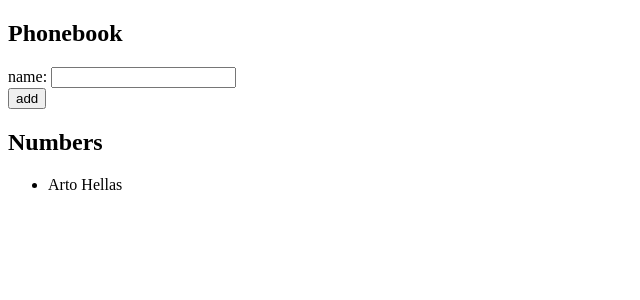
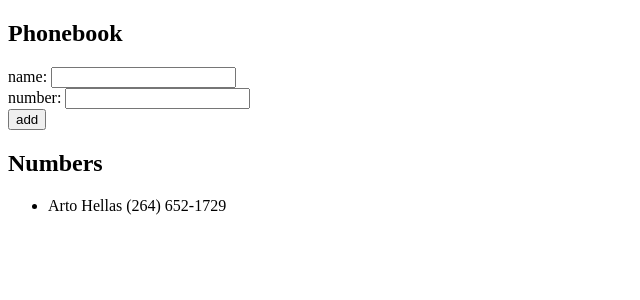
Before and after one commit to devinlizardi/Fullstack-Open-2022-Submissions, a React (Create React App) app in the folder part2/phonebook/: page / in a window 1280 px wide. Shown: the top 300 px of the page, without its empty margins (0-640 px from the left). Built offline with nearby package versions, Linux system fonts and the light colour scheme.

Commit message:
2.8 complete

```diff
--- a/part2/phonebook/src/App.js
+++ b/part2/phonebook/src/App.js
@@ -1,34 +1,39 @@
-import { useState } from 'react'
+import { useState } from "react";
 
 const App = () => {
-  const [persons, setPersons] = useState([
-    { name: 'Arto Hellas' }
-  ])
-  const [newName, setNewName] = useState('')
+  const [persons, setPersons] = useState([{ name: "Arto Hellas", number: "(264) 652-1729" }]);
+  const [newName, setNewName] = useState("");
+  const [newNumber, setNewNumber] = useState("");
 
   const handleSubmit = (event) => {
-    event.preventDefault()
-    const newPerson = { name: newName }
-    const isRepeat = persons.filter(p => p.name === newName).length > 0
+    event.preventDefault();
+    const newPerson = { name: newName, number: newNumber };
+    const isRepeat = persons.filter((p) => p.name === newName).length > 0;
 
     if (!isRepeat) {
-      setPersons(persons.concat(newPerson))
-      setNewName("")
+      setPersons(persons.concat(newPerson));
+      setNewName("");
+      setNewNumber("");
     } else {
-      alert(`${newName} already in phonebook`)
+      alert(`${newName} already in phonebook`);
     }
-  }
+  };
 
   const handleNameChange = (event) => {
-    setNewName(event.target.value)
-  }
+    setNewName(event.target.value);
+  };
+
+  const handleNumberChange = (e) => {
+    setNewNumber(e.target.value);
+  };
 
   return (
     <div>
       <h2>Phonebook</h2>
       <form onSubmit={handleSubmit}>
         <div>
-          name: <input value={newName} onChange={handleNameChange} />
+          name: <input value={newName} onChange={handleNameChange} /> <br />
+          number: <input value={newNumber} onChange={handleNumberChange} />
         </div>
         <div>
           <button type="submit">add</button>
@@ -36,10 +41,14 @@ const App = () => {
       </form>
       <h2>Numbers</h2>
       <ul>
-        {persons.map(person => <li key={person.name}>{person.name}</li>)}
+        {persons.map((person) => (
+          <li key={person.name}>
+            {person.name} {person.number}
+          </li>
+        ))}
       </ul>
     </div>
-  )
-}
+  );
+};
 
-export default App
+export default App;
```
Also changed, not shown: 1 other file (tests, documents, lock files or other folders).
